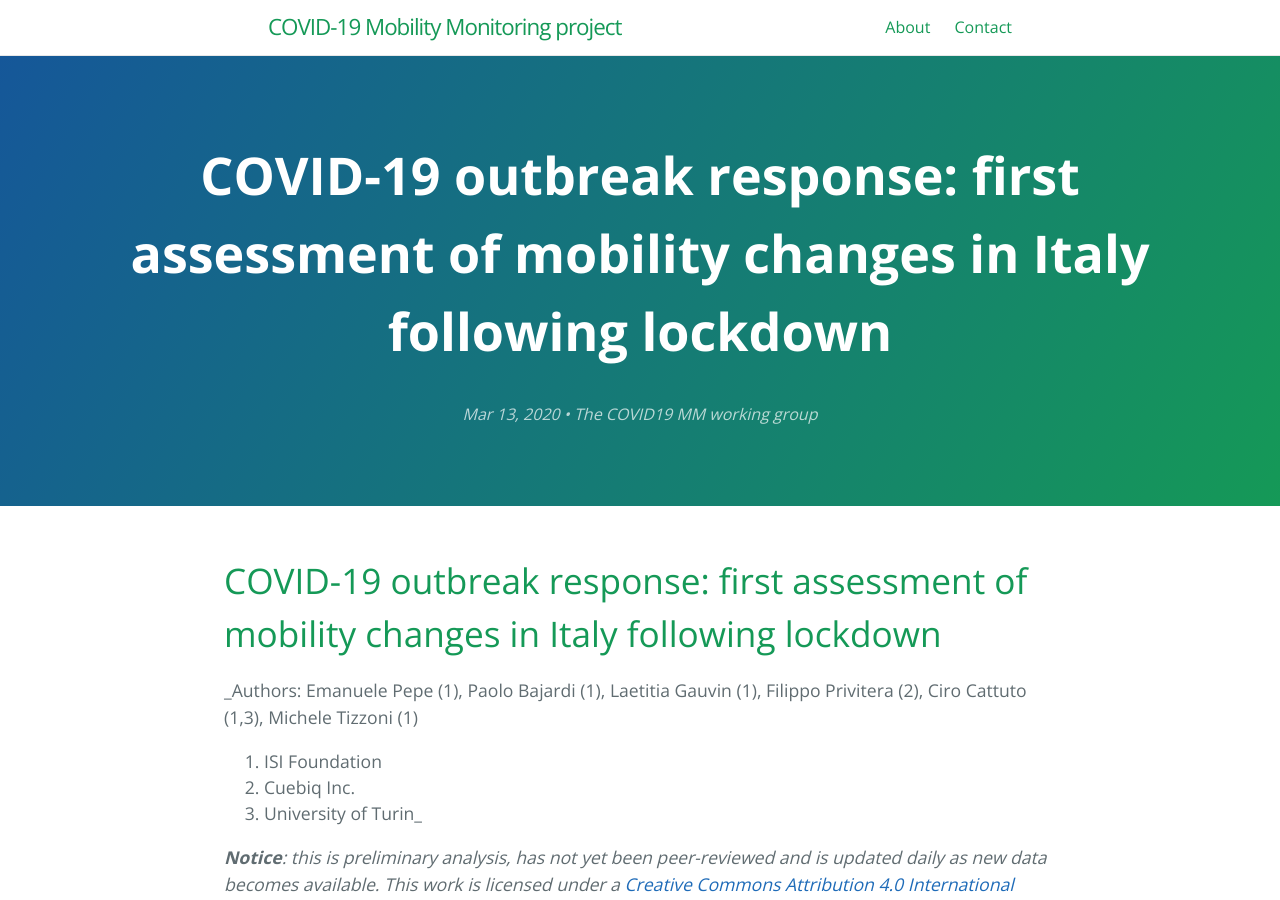
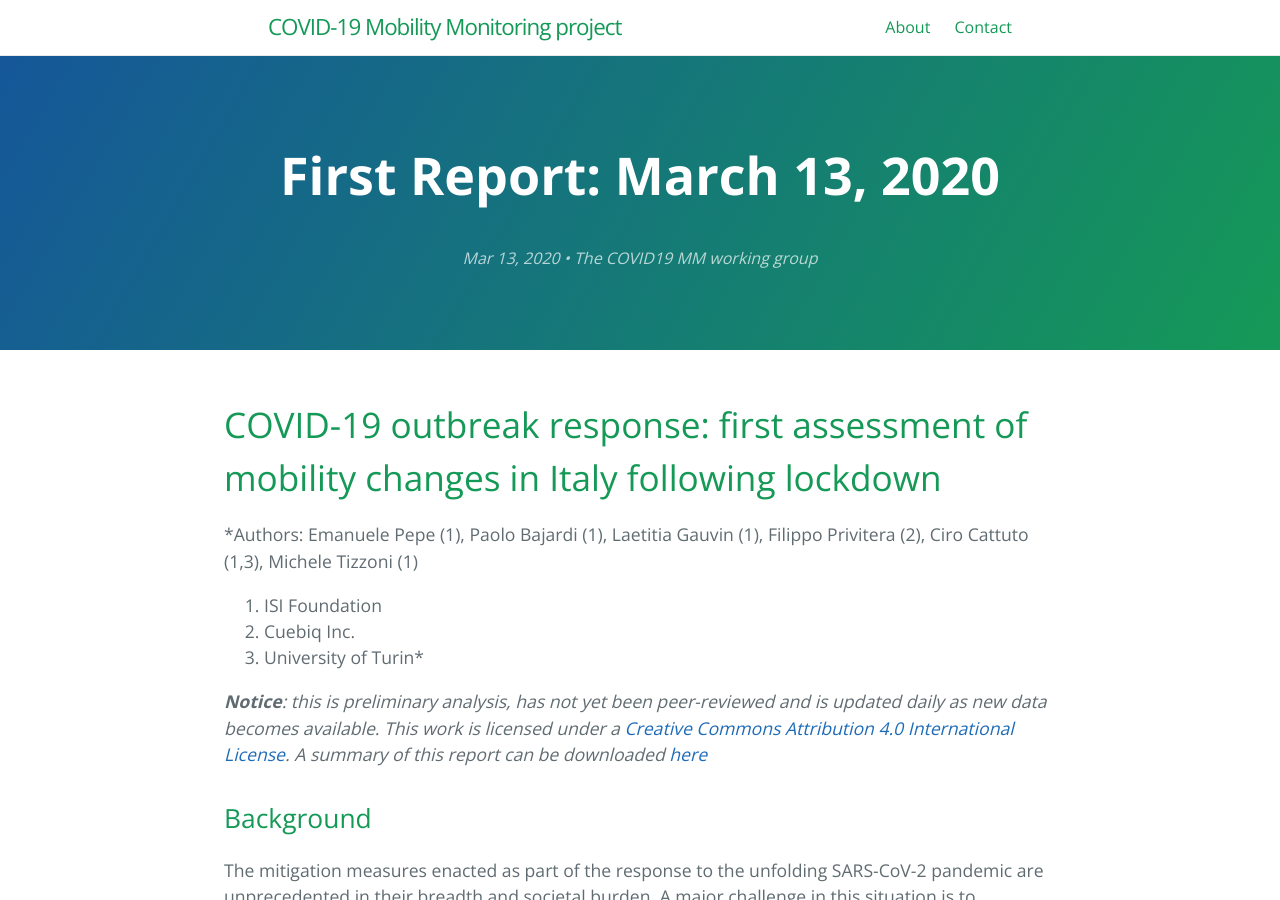
Before and after one commit to covid19mm/covid19mm.github.io, a Jekyll site: the page built from _posts/2020-03-12-first-report-assessment.markdown, in a window 1280 px wide and 900 px high. Built offline with Jekyll 4.4.1, drawn with Linux system fonts in a browser that asks for light colours.

Commit message:
Update 2020-03-12-first-report-assessment.markdown

```diff
--- a/_posts/2020-03-12-first-report-assessment.markdown
+++ b/_posts/2020-03-12-first-report-assessment.markdown
@@ -1,6 +1,6 @@
 ---
 layout: post
-title:  "COVID-19 outbreak response: first assessment of mobility changes in Italy following lockdown"
+title:  "First Report: March 13, 2020"
 date:  2020-03-13 12:00:00
 author: The COVID19 MM working group
 categories: in-progress
@@ -80,7 +80,7 @@
 The flows of users traveling out of the provinces of Lombardy, Piedmont, Emilia Romagna, and Veneto, decreased by an average of 20% as shown in the Figure below. For the provinces most affected by the outbreak (Lodi, Cremona), the traffic reduction was about 30%.
 
 <p align="center">
-  <img width="100" height="200" src="{{ site.url }}/assets/map_1.png">
+  <img width="2578" height="2942" src="{{ site.url }}/assets/map_1.png">
 </p>
 
 ### Week 2
@@ -104,6 +104,9 @@
 Averaging the fraction of travelers with respect to the weekly user-base on every link in the 5-weeks period before the outbreak, a baseline value has been estimated.
 As shown in the figure below, we observed a drop up to 40% on links connecting Lodi (where the first Italian cluster was detected), while on week 3 several connections both from Northern and Center Italy observed a drop of 50% up to 70% of their traffic.
 
+<p align="center">
+  <img width="300" height="200" src="{{ site.url }}/assets/rel_diff_share_weekly.png">
+</p>
 
 ## Changes in Mixing Patterns
 Beyond mobility restrictions, other public health interventions such as the ban on public events and gatherings, school closures, etc. have the goal of reducing the number of contacts among individuals in the population.
```
Also changed, not shown: other parts of _posts/2020-03-12-first-report-assessment.markdown (+2 -2 lines).
